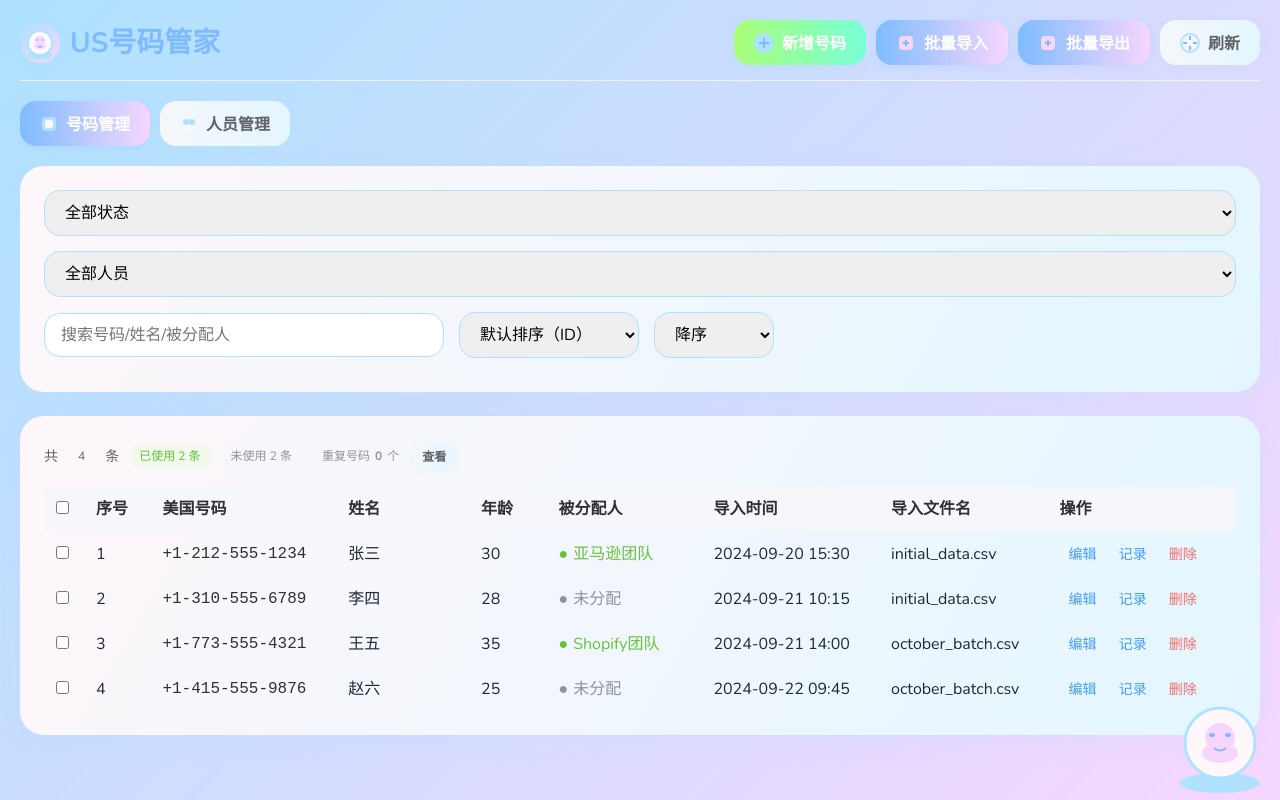
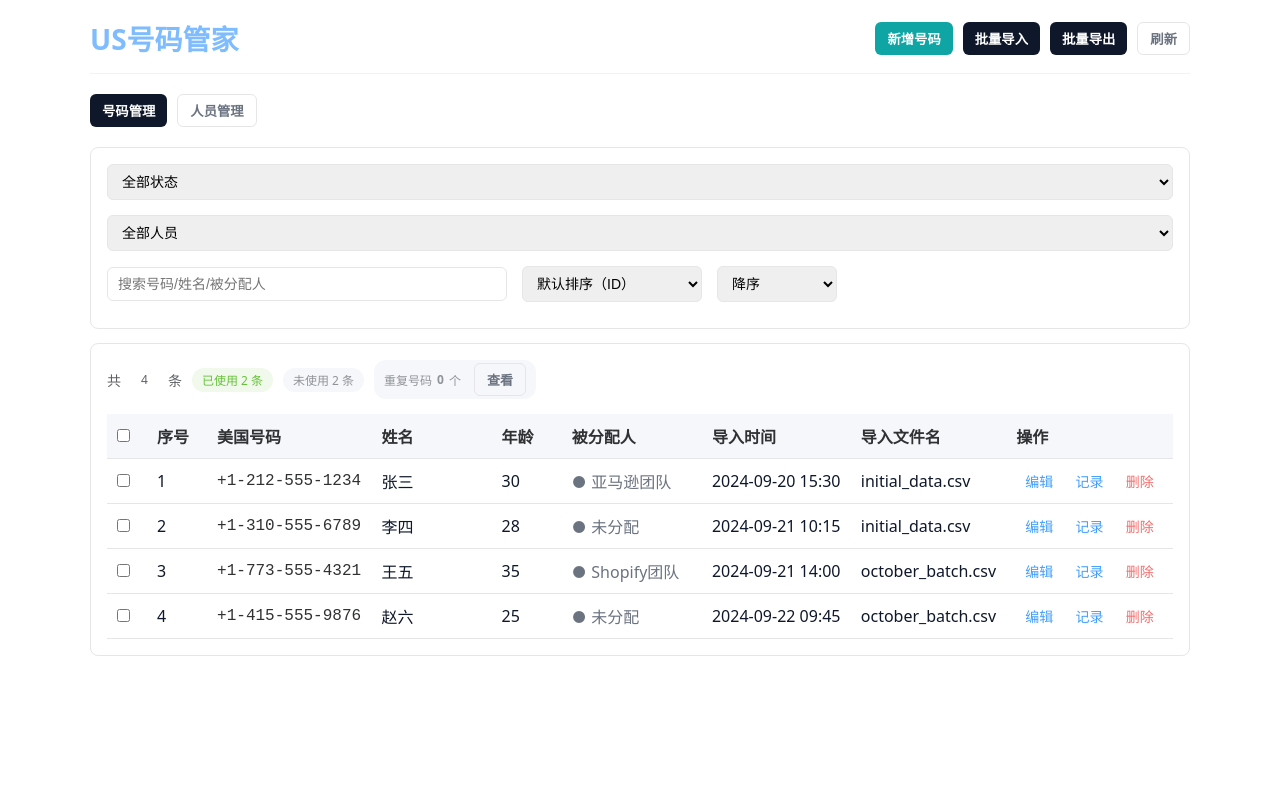
Before and after one commit to enolan8/us, a website: page index.html in a window 1280 px wide. Drawn offline with nearby package versions, Linux system fonts and the light colour scheme.

```diff
--- a/index.html
+++ b/index.html
@@ -6,43 +6,15 @@
   <title>US号码管家 - 动漫风格</title>
   <link href="https://fonts.googleapis.com/css2?family=Nunito:wght@400;700&display=swap" rel="stylesheet">
   <style>
-    * {
-      margin: 0;
-      padding: 0;
-      box-sizing: border-box;
-      font-family: 'Nunito', 'Arial Rounded MT Bold', '微软雅黑', sans-serif;
-    }
-    body {
-      min-height: 100vh;
-      background: linear-gradient(135deg, #aee2ff 0%, #f6d6ff 100%);
-      padding: 20px;
-      color: #1f2937;
-      line-height: 1.5;
-      position: relative;
-      overflow-x: hidden;
-    }
-    .page {
-      display: none;
-    }
-    .page.active {
-      display: block;
-      animation: fadeIn 0.3s ease;
-    }
-    @keyframes fadeIn {
-      from { opacity: 0; }
-      to { opacity: 1; }
-    }
-
-    /* 卡片与容器 */
-    .card {
-      background: linear-gradient(120deg, #fff7fa 0%, #e3f6ff 100%);
-      border-radius: 24px;
-      box-shadow: 0 6px 24px rgba(160, 226, 255, 0.15), 0 1.5px 6px rgba(246, 214, 255, 0.12);
-      padding: 24px;
-      margin-bottom: 24px;
-      transition: box-shadow 0.3s, transform 0.2s;
-      animation: cardPop 0.5s cubic-bezier(.68,-0.55,.27,1.55);
-    }
+    /* 极简风格基础 */
+    * { box-sizing: border-box; margin: 0; padding: 0; }
+    body { font-family: system-ui, -apple-system, 'Segoe UI', Roboto, 'Helvetica Neue', Arial; color: #111; background: #fff; padding: 18px; }
+    .container { max-width: 1100px; margin: 0 auto; }
+    .page { display: none; }
+    .page.active { display: block; }
+
+    /* 极简卡片：浅边框与内边距 */
+    .card { background: #fff; border: 1px solid #e6e6e6; border-radius: 6px; padding: 14px; margin-bottom: 14px; }
     @keyframes cardPop {
       0% { transform: scale(0.96); box-shadow: 0 0 0 rgba(0,0,0,0); }
       80% { transform: scale(1.04); }
@@ -52,78 +24,18 @@
       box-shadow: 0 12px 32px rgba(160, 226, 255, 0.22), 0 3px 12px rgba(246, 214, 255, 0.18);
       transform: translateY(-2px) scale(1.02);
     }
-    .container {
-      max-width: 1400px;
-      margin: 0 auto;
-    }
-    .section-title {
-      font-size: 16px;
-      margin-bottom: 15px;
-      color: #303133;
-      font-weight: 600;
-      display: flex;
-      align-items: center;
-      gap: 8px;
-    }
+    /* .container 已在顶部轻量声明 */
+    .section-title { font-size: 15px; margin-bottom: 12px; font-weight: 600; color: #222; }
 
     /* 按钮样式 */
-    .btn {
-      padding: 10px 20px;
-      border-radius: 16px;
-      border: none;
-      cursor: pointer;
-      font-size: 16px;
-      display: inline-flex;
-      align-items: center;
-      gap: 8px;
-      transition: all 0.2s, box-shadow 0.3s;
-      font-weight: 700;
-      background: linear-gradient(90deg, #aee2ff 0%, #f6d6ff 100%);
-      box-shadow: 0 2px 8px rgba(160, 226, 255, 0.12);
-    }
-    .btn:active {
-      transform: scale(0.96);
-    }
-    .btn:hover {
-      transform: translateY(-2px) scale(1.04);
-      box-shadow: 0 6px 18px rgba(160, 226, 255, 0.18);
-    }
-    .btn-primary {
-  background: linear-gradient(90deg, #7fbcff 0%, #f6d6ff 100%);
-  color: #fff;
-  box-shadow: 0 2px 8px rgba(127, 188, 255, 0.18);
-    }
-    .btn-success {
-  background: linear-gradient(90deg, #a8ff78 0%, #78ffd6 100%);
-  color: #fff;
-    }
-    .btn-default {
-  background: linear-gradient(90deg, #f5f7fa 0%, #e3f6ff 100%);
-  color: #606266;
-    }
-    .btn-danger {
-  background: linear-gradient(90deg, #ffb6b9 0%, #f6d6ff 100%);
-  color: #fff;
-    }
-    .btn-sm {
-      padding: 4px 10px;
-      font-size: 12px;
-    }
+    .btn { padding: 8px 12px; border-radius: 6px; border: 1px solid #dcdcdc; background: #fafafa; font-weight: 600; cursor: pointer; }
+    .btn-primary { background: #111; color: #fff; border-color: #111; }
+    .btn-danger { background: #b00; color: #fff; border-color: #b00; }
+    .btn-sm { padding: 6px 8px; font-size: 13px; }
 
     /* 输入框与选择器 */
-    .input, .select {
-  padding: 10px 16px;
-  border-radius: 16px;
-  border: 1.5px solid #aee2ff;
-  font-size: 16px;
-  width: 100%;
-  transition: border 0.2s, box-shadow 0.3s;
-    }
-    .input:focus, .select:focus {
-  border-color: #7fbcff;
-  outline: none;
-  box-shadow: 0 0 0 3px rgba(127, 188, 255, 0.18);
-    }
+    .input, .select { padding: 8px 10px; border-radius: 4px; border: 1px solid #dcdcdc; font-size: 14px; width: 100%; }
+    .input:focus, .select:focus { outline: none; border-color: #bfbfbf; }
     .input-search {
       flex: 1;
       max-width: 400px;
@@ -237,7 +149,6 @@
       .col-importTime, .col-fileName { display: none; }
       .table td.col-importTime, .table td.col-fileName { display: none; }
     }
-*** End Patch
     .table th:hover {
       background-color: #eef3fa;
     }
@@ -467,6 +378,76 @@
       0% { transform: rotate(0deg); }
       100% { transform: rotate(360deg); }
     }
+    /* 全局：禁用动画与过渡，移除动态效果 */
+    * {
+      -webkit-animation: none !important;
+      animation: none !important;
+      -webkit-transition: none !important;
+      transition: none !important;
+    }
+
+    /* ========== 极简风覆盖样式 ========== */
+    :root {
+      --bg: #ffffff;
+      --card-bg: #ffffff;
+      --muted: #6b7280;
+      --text: #0f172a;
+      --border: #e6e6e6;
+      --primary: #0f172a;
+    }
+
+    body {
+      background: var(--bg);
+      color: var(--text);
+      font-family: system-ui, -apple-system, 'Segoe UI', Roboto, 'Helvetica Neue', Arial;
+    }
+
+    /* 卡片与容器：去除渐变、阴影与夸张圆角 */
+    .card {
+      background: var(--card-bg);
+      border-radius: 8px;
+      box-shadow: none;
+      padding: 16px;
+      border: 1px solid var(--border);
+    }
+
+    /* 按钮：简洁边框或纯色小按钮 */
+    .btn {
+      background: none;
+      border: 1px solid var(--border);
+      color: var(--primary);
+      border-radius: 6px;
+      padding: 6px 12px;
+      font-weight: 600;
+      box-shadow: none;
+    }
+    .btn-primary { background: var(--primary); color: #fff; border: none; }
+    .btn-success { background: #0ea5a4; color: #fff; border: none; }
+    .btn-danger { background: #ef4444; color: #fff; border: none; }
+    .btn-default { background: transparent; color: var(--muted); }
+
+    /* 表头/表格：简洁边框 */
+    .table th, .table td { border-bottom: 1px solid var(--border); padding: 10px; }
+    .table { border-collapse: collapse; }
+    .table-container { overflow: auto; }
+
+    /* logo 与装饰：隐藏图标与页脚吉祥物以简化界面 */
+    .logo-icon { display: none !important; }
+    svg[width="120"][height="120"] { display: none !important; }
+
+    /* 去除多余的视觉样式 */
+    .timeline-content, .person-card { box-shadow: none; border: 1px solid var(--border); background: transparent; }
+    .status-used, .status-unused { color: var(--muted); font-weight: 500; }
+
+    /* 更紧凑的表单、输入 */
+    .input, .select { border: 1px solid var(--border); border-radius: 6px; padding: 8px 10px; }
+
+    /* 保持响应式，不改变布局 */
+    @media (max-width: 768px) {
+      .card { padding: 12px; }
+    }
+
+    /* ========== 结束极简覆盖 ========== */
 
     /* 批量操作模态框 */
     .modal-backdrop {
@@ -746,18 +727,7 @@
 </head>
 <body>
   <div class="container">
-    <!-- 动漫风底部吉祥物 -->
-    <div style="position:fixed;bottom:0;right:0;z-index:0;pointer-events:none;">
-      <svg width="120" height="120" viewBox="0 0 120 120" fill="none">
-        <ellipse cx="60" cy="110" rx="40" ry="10" fill="#aee2ff"/>
-        <circle cx="60" cy="70" r="35" fill="#fff7fa" stroke="#aee2ff" stroke-width="3"/>
-        <ellipse cx="60" cy="80" rx="18" ry="10" fill="#f6d6ff"/>
-        <circle cx="60" cy="65" r="15" fill="#f6d6ff"/>
-        <ellipse cx="52" cy="62" rx="3" ry="2" fill="#7fbcff"/>
-        <ellipse cx="68" cy="62" rx="3" ry="2" fill="#7fbcff"/>
-        <path d="M54 75 Q60 80 66 75" stroke="#7fbcff" stroke-width="2" fill="none"/>
-      </svg>
-    </div>
+    <!-- 装饰性吉祥物已移除以保持极简风格 -->
     <!-- 提示框组件 -->
     <div class="toast" id="toast"></div>
 
@@ -952,32 +922,14 @@
       <!-- 顶部导航 -->
       <div class="header">
         <div class="logo">
-          <div class="logo-icon">
-            <svg width="32" height="32" viewBox="0 0 32 32" fill="none">
-              <ellipse cx="16" cy="28" rx="12" ry="4" fill="#aee2ff"/>
-              <circle cx="16" cy="16" r="12" fill="#fff7fa" stroke="#aee2ff" stroke-width="2"/>
-              <ellipse cx="16" cy="19" rx="6" ry="3" fill="#f6d6ff"/>
-              <circle cx="16" cy="14" r="5" fill="#f6d6ff"/>
-              <ellipse cx="13" cy="13" rx="1.2" ry="0.8" fill="#7fbcff"/>
-              <ellipse cx="19" cy="13" rx="1.2" ry="0.8" fill="#7fbcff"/>
-              <path d="M14 19 Q16 21 18 19" stroke="#7fbcff" stroke-width="1.5" fill="none"/>
-            </svg>
-          </div>
+          <div class="logo-icon" aria-hidden="true"></div>
           US号码管家
         </div>
         <div class="header-actions">
-          <button class="btn btn-success" onclick="showAddForm()">
-            <svg width="20" height="20" viewBox="0 0 20 20" fill="none"><circle cx="10" cy="10" r="10" fill="#aee2ff"/><path d="M10 5v10M5 10h10" stroke="#7fbcff" stroke-width="2"/></svg> 新增号码
-          </button>
-          <button class="btn btn-primary" onclick="openImportModal()">
-            <svg width="20" height="20" viewBox="0 0 20 20" fill="none"><rect x="3" y="3" width="14" height="14" rx="4" fill="#f6d6ff"/><path d="M10 7v6M7 10h6" stroke="#7fbcff" stroke-width="2"/></svg> 批量导入
-          </button>
-          <button class="btn btn-primary" onclick="openExportModal()">
-            <svg width="20" height="20" viewBox="0 0 20 20" fill="none"><rect x="3" y="3" width="14" height="14" rx="4" fill="#f6d6ff"/><path d="M10 13V7M7 10h6" stroke="#7fbcff" stroke-width="2"/></svg> 批量导出
-          </button>
-          <button class="btn btn-default" onclick="refreshList()">
-            <svg width="20" height="20" viewBox="0 0 20 20" fill="none"><circle cx="10" cy="10" r="9" stroke="#aee2ff" stroke-width="2"/><path d="M10 3v4M10 13v4M3 10h4M13 10h4" stroke="#7fbcff" stroke-width="2"/></svg> 刷新
-          </button>
+          <button class="btn btn-success" onclick="showAddForm()">新增号码</button>
+          <button class="btn btn-primary" onclick="openImportModal()">批量导入</button>
+          <button class="btn btn-primary" onclick="openExportModal()">批量导出</button>
+          <button class="btn btn-default" onclick="refreshList()">刷新</button>
           <button class="btn btn-danger" id="bulkDeleteBtn" onclick="deleteSelectedNumbers()" style="display:none;">
             批量删除
           </button>
@@ -986,12 +938,8 @@
 
       <!-- 主导航 -->
       <div class="main-nav">
-        <button class="btn btn-primary" onclick="showPage('listPage')">
-          <svg width="18" height="18" viewBox="0 0 18 18" fill="none"><rect x="2" y="2" width="14" height="14" rx="4" fill="#aee2ff"/><rect x="5" y="5" width="8" height="8" rx="2" fill="#fff7fa"/></svg> 号码管理
-        </button>
-        <button class="btn btn-default" onclick="showPage('personPage')">
-          <svg width="18" height="18" viewBox="0 0 18 18" fill="none"><ellipse cx="6" cy="7" rx="3" ry="3" fill="#aee2ff"/><ellipse cx="12" cy="7" rx="3" ry="3" fill="#aee2ff"/><rect x="3" y="11" width="12" height="4" rx="2" fill="#fff7fa"/></svg> 人员管理
-        </button>
+        <button class="btn btn-primary" onclick="showPage('listPage')">号码管理</button>
+        <button class="btn btn-default" onclick="showPage('personPage')">人员管理</button>
       </div>
 
       <!-- 筛选区 -->
@@ -1981,7 +1929,7 @@
 
       showLoading("保存中...");
 
-      setTimeout(() => { // 模拟网络延迟
+    // 同步执行（移除模拟网络延迟）
     if (id) {
           // 更新现有号码
           const index = numberList.findIndex(item => item.id === parseInt(id));
@@ -2055,7 +2003,7 @@
         renderNumberList();
         returnToList();
         hideLoading();
-      }, 500);
+
     }
 
     // 添加日志记录
@@ -2135,7 +2083,7 @@
       if (confirm(`确定要删除号码 ${number.phoneNumber}（${number.name}，${number.age}岁）吗？相关记录会被保留。`)) {
         showLoading("删除中...");
 
-        setTimeout(() => { // 模拟网络延迟
+        // 同步执行（移除模拟网络延迟）
           const index = numberList.findIndex(item => item.id === id);
           if (index !== -1) {
             numberList.splice(index, 1);
@@ -2148,7 +2096,6 @@
             showToast('号码已删除', "success");
           }
           hideLoading();
-        }, 500);
       }
     }
 
@@ -2156,13 +2103,12 @@
     function refreshList() {
       showLoading("刷新中...");
 
-      setTimeout(() => { // 模拟网络请求
+      // 同步执行（移除模拟网络请求延迟）
       loadAllData();
       renderNumberList();
       renderPersonList();
       showToast('数据已刷新', "success");
       hideLoading();
-      }, 800);
     }
 
     // 批量导入相关函数
@@ -2365,7 +2311,7 @@
 
         showLoading("导入中...");
 
-        setTimeout(() => {
+        // 同步执行（移除模拟延迟）
         try {
             const importedNumbers = [];
             let successCount = 0;
@@ -2433,7 +2379,6 @@
           } finally {
             hideLoading();
       }
-        }, 800);
       }
     }
 
@@ -2487,7 +2432,7 @@
 
       showLoading("导出中...");
 
-      setTimeout(() => { // 模拟处理延迟
+      // 同步执行（移除模拟处理延迟）
         let exportData;
 
         // 根据导出范围获取数据
@@ -2595,7 +2540,6 @@
         showToast(`导出成功，共${actualCount}条数据`, "success");
         closeExportModal();
         hideLoading();
-      }, 800);
     }
 
     // 获取当前筛选后的数据
@@ -2731,7 +2675,7 @@
       document.getElementById('personFormCard').style.display = 'none';
     }
 
-    // 保存人员
+    // 保存人员（同步执行，移除延迟）
     function savePerson(event) {
       event.preventDefault();
 
@@ -2750,7 +2694,6 @@
 
       showLoading("保存中...");
 
-      setTimeout(() => { // 模拟网络延迟
       if (id) {
         // 更新现有人员
         const index = personList.findIndex(p => p.id === parseInt(id));
@@ -2780,18 +2723,8 @@
         }
       } else {
         // 新增人员
-          const newId = personList.length > 0
-            ? Math.max(...personList.map(p => p.id)) + 1
-            : 1;
-
-          personList.push({
-            id: newId,
-            name,
-            purpose,
-            remark,
-            displayName
-          });
-
+        const newId = personList.length > 0 ? Math.max(...personList.map(p => p.id)) + 1 : 1;
+        personList.push({ id: newId, name, purpose, remark, displayName });
         showToast(`人员 "${displayName}" 新增成功`, "success");
       }
 
@@ -2800,7 +2733,6 @@
       renderPersonList();
       hidePersonForm();
       hideLoading();
-      }, 500);
     }
 
     // 删除人员
@@ -2821,23 +2753,20 @@
       }
 
       showLoading("删除中...");
-
-      setTimeout(() => { // 模拟网络延迟
       const index = personList.findIndex(p => p.id === id);
       if (index !== -1) {
-          // 更新关联号码
+        // 更新关联号码并添加日志
         if (relatedNumbers > 0) {
           numberList.forEach(num => {
             if (num.assignee === person.displayName) {
               num.assignee = "";
-                // 添加日志记录
               addLog(num.id, '解除分配', `原被分配人 "${person.displayName}" 已删除，自动解除分配`, 'unused');
             }
           });
           saveNumbersToStorage();
         }
 
-          // 删除人员
+        // 从人员列表中移除
         personList.splice(index, 1);
         savePersonsToStorage();
 
@@ -2845,8 +2774,8 @@
         renderNumberList(); // 刷新号码列表，显示更新后的分配状态
         showToast(`人员 "${person.displayName}" 已删除`, "success");
       }
+
       hideLoading();
-      }, 500);
     }
 
     // 提示框和加载动画控制
@@ -2856,9 +2785,7 @@
       toast.className = 'toast'; // 重置样式
       toast.classList.add('show', `toast-${type}`);
 
-      setTimeout(() => {
-        toast.classList.remove('show');
-      }, 3000);
+      // 不自动移除 show，以遵循“无动态效果”的要求；外部逻辑可在需要时调用 hideLoading()/手动移除
     }
 
     function showLoading(text = "处理中...") {
@@ -3006,8 +2933,8 @@
     const _orig_addLog = addLog;
     addLog = function(numberId, action, content, type) { _orig_addLog(numberId, action, content, type); scanDuplicates(); };
 
-    // 页面加载完成后更新重复计数
-    (function(){ if (typeof window !== 'undefined') { window.addEventListener('load', function(){ setTimeout(scanDuplicates, 50); }); } })();
+    // 页面加载完成后更新重复计数（同步调用）
+    (function(){ if (typeof window !== 'undefined') { window.addEventListener('load', function(){ scanDuplicates(); }); } })();
   </script>
 </body>
 </html>
```
Also changed, not shown: test/export.test.js (deleted, +0 -80 lines), test/full.test.js (deleted, +0 -161 lines), .github/workflows/test.yml (deleted), README.md, 1 other file. Lines whose indentation alone changed are shown as unchanged.
